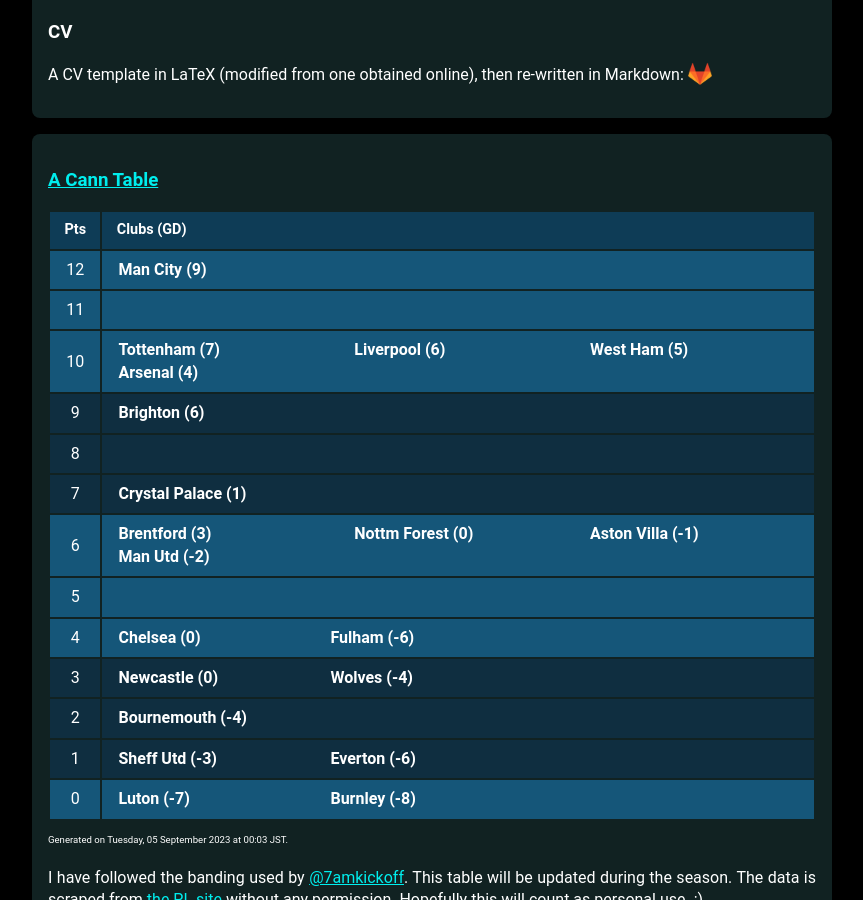
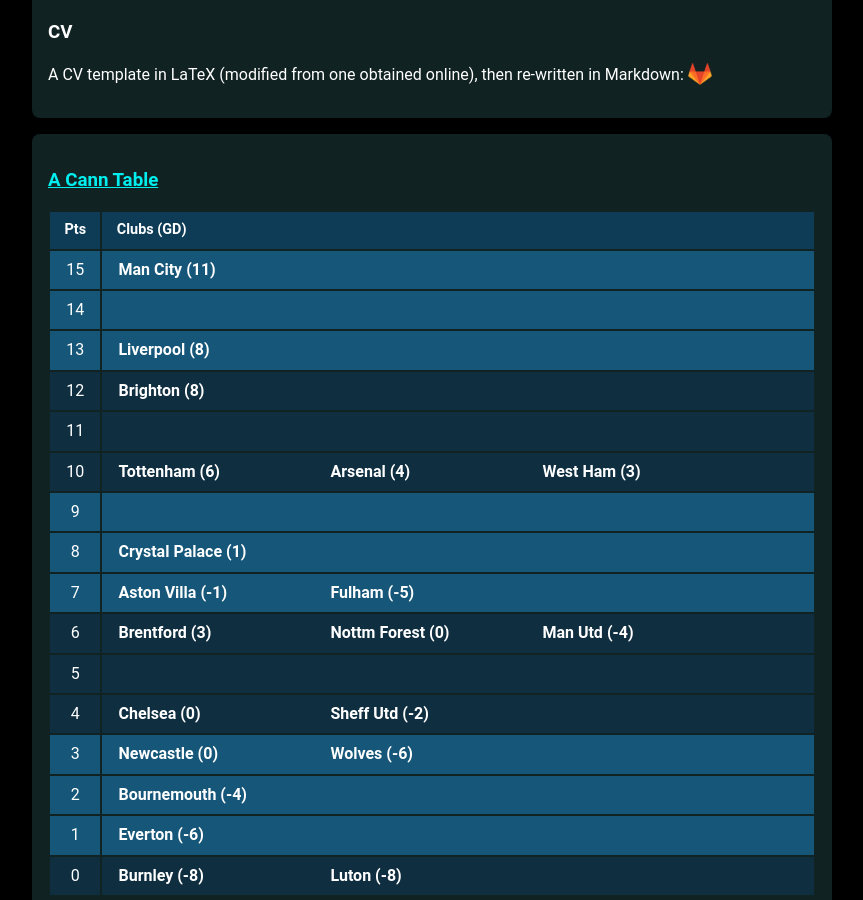
Before and after one commit to muru/muru.github.io, a Jekyll site: the page built from resources.md, in a window 1280 px wide and 900 px high, scrolled down 1235 px. Shown: the whole window, without its empty margins (208-1071 px from the left). Built offline with Jekyll 4.4.1, drawn with Linux system fonts in a browser that asks for light colours; some web fonts are replaced; some of the changed text lies outside the part shown.

Commit message:
updated cann-table: Sun 17 Sep 01:44:43 JST 2023

```diff
--- a/cann-table.html
+++ b/cann-table.html
@@ -1,89 +1,104 @@
 <table id="cann-table">
 <thead> <th> Pts </th> <th> Clubs (GD) </th> </thead>
 	<tr class="cann-row-1">
-		<td class="cann-point"> 12 </td>
+		<td class="cann-point"> 15 </td>
 		<td class="cann-clubs">
-			<span class="club-name"> Man City (9) </span>
+			<span class="club-name"> Man City (11) </span>
 		</td>
  	</tr>
 	<tr class="cann-row-1">
+		<td class="cann-point"> 14 </td>
+		<td class="cann-clubs">
+		</td>
+ 	</tr>
+	<tr class="cann-row-1">
+		<td class="cann-point"> 13 </td>
+		<td class="cann-clubs">
+			<span class="club-name"> Liverpool (8) </span>
+		</td>
+ 	</tr>
+	<tr class="cann-row-2">
+		<td class="cann-point"> 12 </td>
+		<td class="cann-clubs">
+			<span class="club-name"> Brighton (8) </span>
+		</td>
+ 	</tr>
+	<tr class="cann-row-2">
 		<td class="cann-point"> 11 </td>
 		<td class="cann-clubs">
 		</td>
  	</tr>
-	<tr class="cann-row-1">
+	<tr class="cann-row-2">
 		<td class="cann-point"> 10 </td>
 		<td class="cann-clubs">
-			<span class="club-name"> Tottenham (7) </span>
-			<span class="club-name"> Liverpool (6) </span>
-			<span class="club-name"> West Ham (5) </span>
+			<span class="club-name"> Tottenham (6) </span>
 			<span class="club-name"> Arsenal (4) </span>
+			<span class="club-name"> West Ham (3) </span>
 		</td>
  	</tr>
-	<tr class="cann-row-2">
+	<tr class="cann-row-1">
 		<td class="cann-point"> 9 </td>
-		<td class="cann-clubs">
-			<span class="club-name"> Brighton (6) </span>
-		</td>
- 	</tr>
-	<tr class="cann-row-2">
-		<td class="cann-point"> 8 </td>
 		<td class="cann-clubs">
 		</td>
  	</tr>
-	<tr class="cann-row-2">
-		<td class="cann-point"> 7 </td>
+	<tr class="cann-row-1">
+		<td class="cann-point"> 8 </td>
 		<td class="cann-clubs">
 			<span class="club-name"> Crystal Palace (1) </span>
 		</td>
  	</tr>
 	<tr class="cann-row-1">
+		<td class="cann-point"> 7 </td>
+		<td class="cann-clubs">
+			<span class="club-name"> Aston Villa (-1) </span>
+			<span class="club-name"> Fulham (-5) </span>
+		</td>
+ 	</tr>
+	<tr class="cann-row-2">
 		<td class="cann-point"> 6 </td>
 		<td class="cann-clubs">
 			<span class="club-name"> Brentford (3) </span>
 			<span class="club-name"> Nottm Forest (0) </span>
-			<span class="club-name"> Aston Villa (-1) </span>
-			<span class="club-name"> Man Utd (-2) </span>
+			<span class="club-name"> Man Utd (-4) </span>
 		</td>
  	</tr>
-	<tr class="cann-row-1">
+	<tr class="cann-row-2">
 		<td class="cann-point"> 5 </td>
 		<td class="cann-clubs">
 		</td>
  	</tr>
-	<tr class="cann-row-1">
+	<tr class="cann-row-2">
 		<td class="cann-point"> 4 </td>
 		<td class="cann-clubs">
 			<span class="club-name"> Chelsea (0) </span>
-			<span class="club-name"> Fulham (-6) </span>
+			<span class="club-name"> Sheff Utd (-2) </span>
 		</td>
  	</tr>
-	<tr class="cann-row-2">
+	<tr class="cann-row-1">
 		<td class="cann-point"> 3 </td>
 		<td class="cann-clubs">
 			<span class="club-name"> Newcastle (0) </span>
-			<span class="club-name"> Wolves (-4) </span>
+			<span class="club-name"> Wolves (-6) </span>
 		</td>
  	</tr>
-	<tr class="cann-row-2">
+	<tr class="cann-row-1">
 		<td class="cann-point"> 2 </td>
 		<td class="cann-clubs">
 			<span class="club-name"> Bournemouth (-4) </span>
 		</td>
  	</tr>
-	<tr class="cann-row-2">
+	<tr class="cann-row-1">
 		<td class="cann-point"> 1 </td>
 		<td class="cann-clubs">
-			<span class="club-name"> Sheff Utd (-3) </span>
 			<span class="club-name"> Everton (-6) </span>
 		</td>
  	</tr>
-	<tr class="cann-row-1">
+	<tr class="cann-row-2">
 		<td class="cann-point"> 0 </td>
 		<td class="cann-clubs">
-			<span class="club-name"> Luton (-7) </span>
 			<span class="club-name"> Burnley (-8) </span>
+			<span class="club-name"> Luton (-8) </span>
 		</td>
  	</tr>
 </table>
-<span id="cann-gen-note"> Generated on  Tuesday, 05 September 2023 at 00:03 JST. </span>
+<span id="cann-gen-note"> Generated on  Sunday, 17 September 2023 at 01:44 JST. </span>
```
